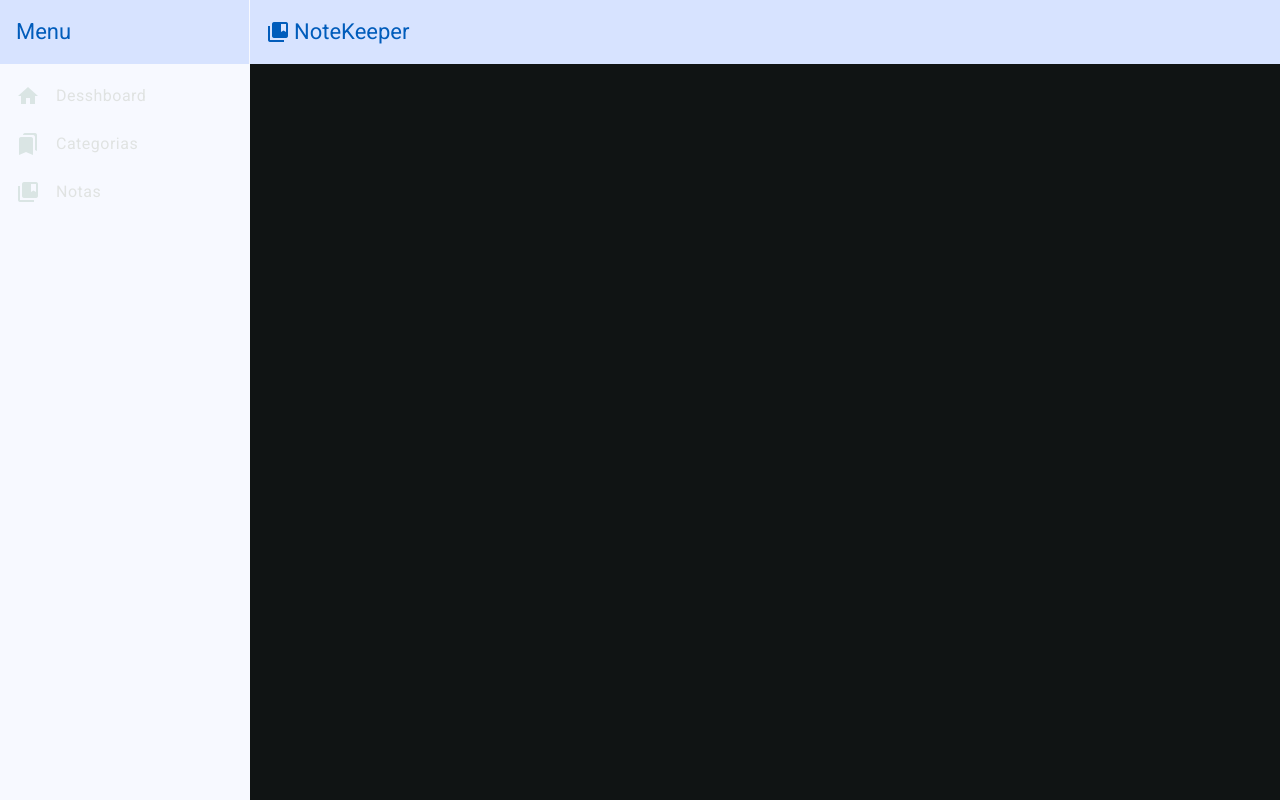
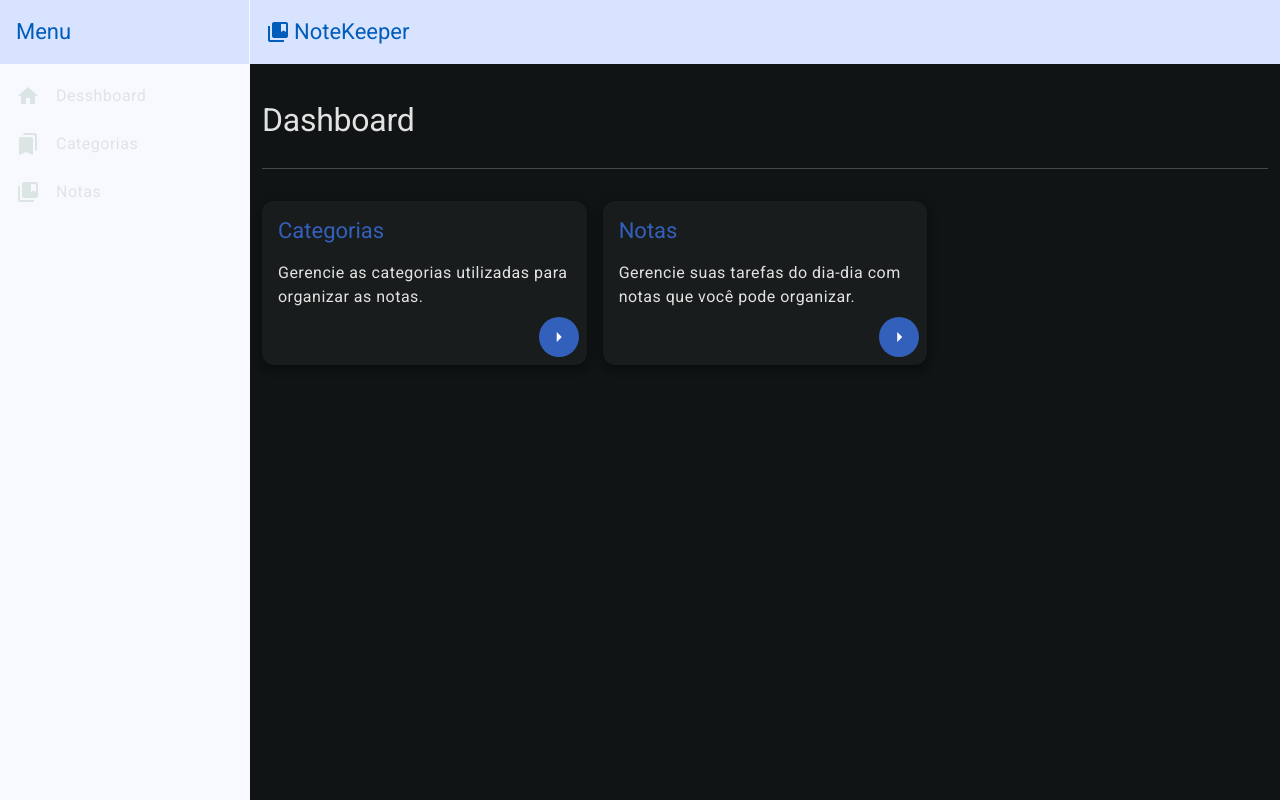
Before and after one commit to psergioPadilha/note-keeper, an Angular app: page /dashboard in a window 1280 px wide. Before the commit this address led to /. Built offline with nearby package versions, Linux system fonts and the light colour scheme.

Commit message:
Aula 3 e 4

```diff
--- a/src/app/app.routes.ts
+++ b/src/app/app.routes.ts
@@ -1,3 +1,7 @@
 import { Routes } from '@angular/router';
+import { DashboardComponent } from './views/dashboard/dashboard.component';
 
-export const routes: Routes = [];
+export const routes: Routes = [
+  { path: '', redirectTo: 'dashboard', pathMatch: 'full' },
+  { path: 'dashboard', component: DashboardComponent },
+];
--- a/src/app/core/components/shell/shell.component.html
+++ b/src/app/core/components/shell/shell.component.html
@@ -36,9 +36,7 @@
         NoteKeeper
       </span>
     </mat-toolbar>
-    <main class="container-fluid my-4">
-
-    </main>
+    <router-outlet></router-outlet>
   </mat-sidenav-content>
 
 </mat-sidenav-container>
--- a/src/app/core/components/shell/shell.component.ts
+++ b/src/app/core/components/shell/shell.component.ts
@@ -9,6 +9,7 @@ import { MatIconModule } from '@angular/material/icon';
 import { Observable } from 'rxjs';
 import { map, shareReplay } from 'rxjs/operators';
 import { popResultSelector } from 'rxjs/internal/util/args';
+import { RouterOutlet } from '@angular/router';
 
 @Component({
   selector: 'app-shell',
@@ -23,6 +24,7 @@ import { popResultSelector } from 'rxjs/internal/util/args';
     MatIconModule,
     AsyncPipe,
     NgIf,
+    RouterOutlet
   ]
 })
 export class ShellComponent {
--- /dev/null
+++ b/src/app/views/dashboard/dashboard.component.html
@@ -0,0 +1,25 @@
+<main class="container-fluid my-4">
+  <h1 class="fs-2">Dashboard</h1>
+  <hr />
+
+  <div class="row g-3 mt-2">
+    <div *ngFor="let item of itens" class="col-lg-4 col-xxl-3">
+      <mat-card class="mat-mdc-elevation-specific mat-elevation-z5 h-100">
+
+        <mat-card-header>
+          <mat-card-title class="titulo-card">{{ item.titulo }}</mat-card-title>
+        </mat-card-header>
+
+        <mat-card-content class="mt-3">{{ item.descricao }}</mat-card-content>
+
+        <mat-card-footer class="d-flex justify-content-end p-2 mt-auto">
+          <a mat-icon-button class="botao-icone" title="Ir para {{ item.titulo }}" [routerLink]="item.rota">
+            <mat-icon>arrow_right</mat-icon>
+          </a>
+        </mat-card-footer>
+
+      </mat-card>
+    </div>
+  </div>
+
+</main>
--- /dev/null
+++ b/src/app/views/dashboard/dashboard.component.scss
@@ -0,0 +1,8 @@
+.titulo-card {
+  color: #3360bb;
+}
+
+.botao-icone {
+  background-color: #3360bb;
+  color: #ffffff;
+}
--- /dev/null
+++ b/src/app/views/dashboard/dashboard.component.ts
@@ -0,0 +1,29 @@
+import { Component } from '@angular/core';
+import { MatButtonModule } from '@angular/material/button';
+import { MatCardModule } from '@angular/material/card';
+import { MatIconModule } from '@angular/material/icon';
+import { ItemDashboard } from './models/item-dashboard.model';
+import { RouterLink } from '@angular/router';
+import { NgForOf } from '@angular/common';
+
+@Component({
+  selector: 'app-deshboard',
+  standalone: true,
+  imports: [RouterLink, NgForOf, MatCardModule, MatButtonModule, MatIconModule],
+  templateUrl: './dashboard.component.html',
+  styleUrl: './dashboard.component.scss'
+})
+export class DashboardComponent {
+  itens: ItemDashboard[] = [
+    {
+      titulo: 'Categorias',
+      descricao: 'Gerencie as categorias utilizadas para organizar as notas.',
+      rota: '/categorias'
+    },
+    {
+      titulo: 'Notas',
+      descricao: 'Gerencie suas tarefas do dia-dia com notas que você pode organizar.',
+      rota: '/notas'
+    },
+  ];
+}
--- /dev/null
+++ b/src/app/views/dashboard/models/item-dashboard.model.ts
@@ -0,0 +1,5 @@
+export interface ItemDashboard {
+  titulo: string;
+  descricao: string;
+  rota: string;
+}
```
